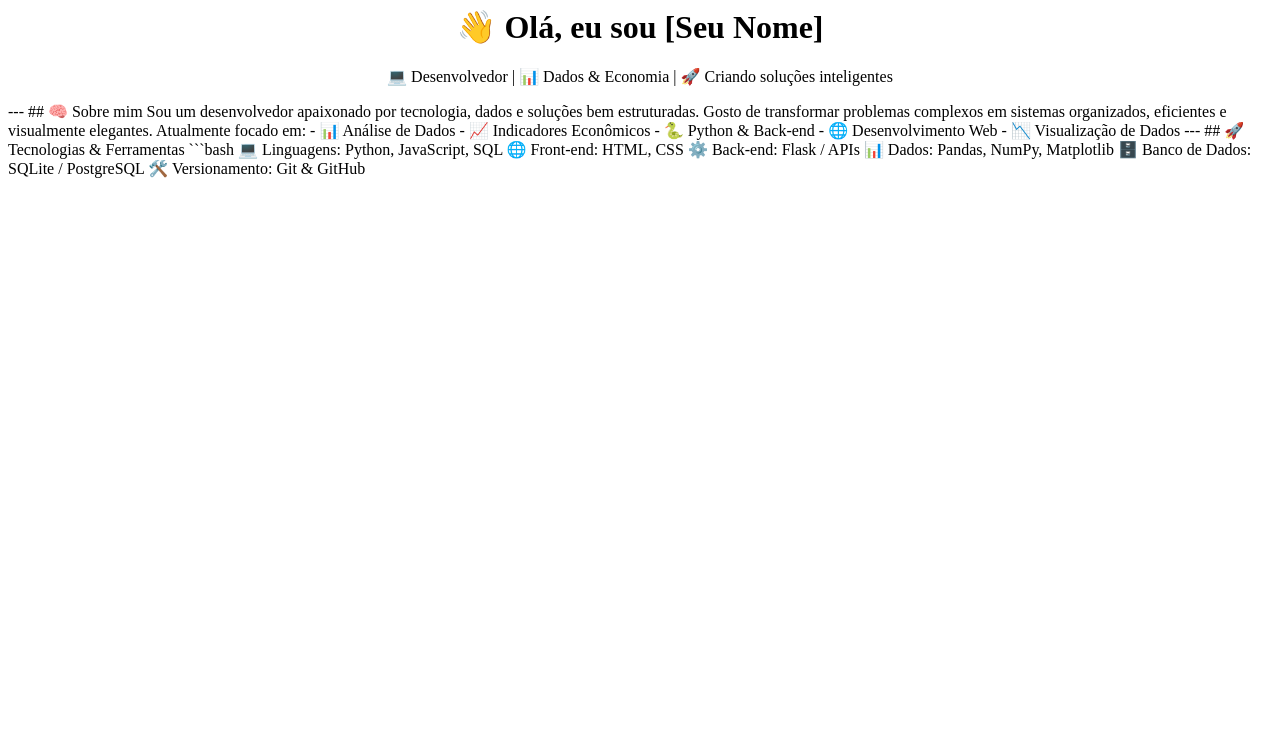
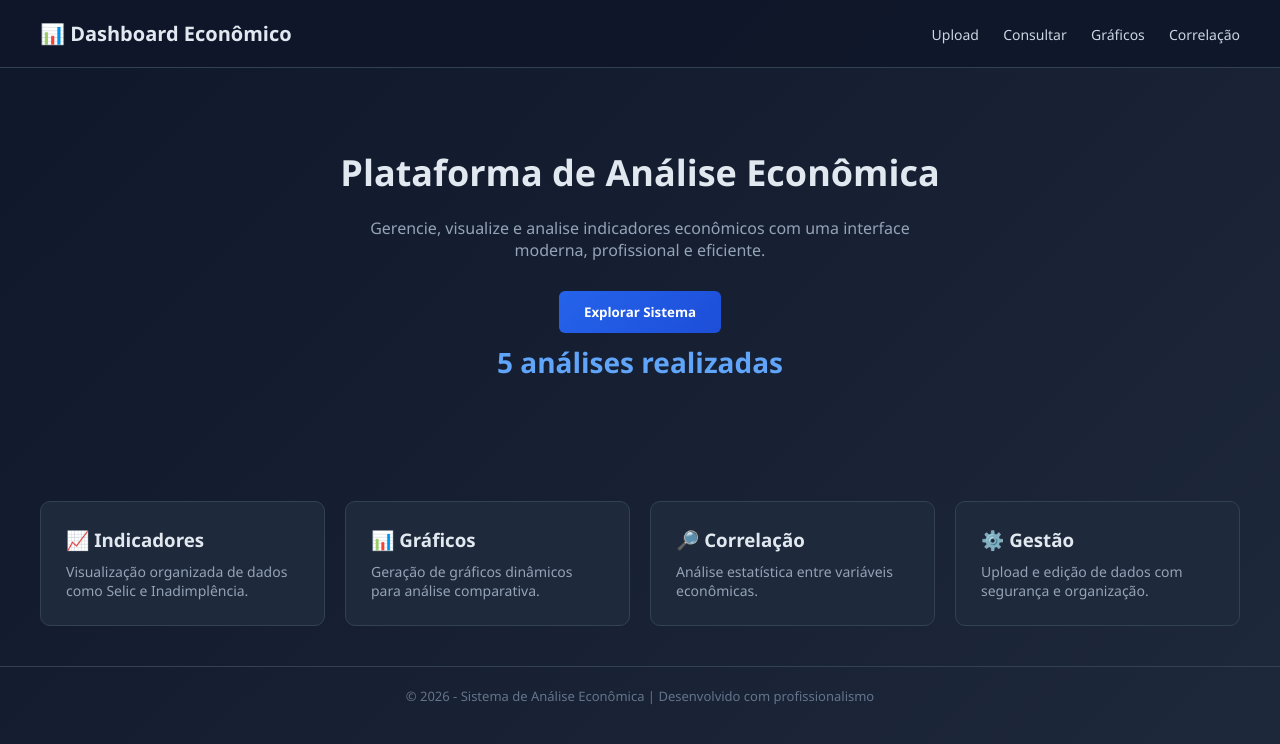
Before and after one commit to YuriMFernandes/YuriMFernandes.github.io, a plain HTML site: page index.html in a window 1280 px wide. Drawn offline with Linux system fonts and the light colour scheme.

Commit message:
Update index.html

````diff
--- a/index.html
+++ b/index.html
@@ -1,32 +1,189 @@
-<h1 align="center">👋 Olá, eu sou [Seu Nome]</h1>
+<!DOCTYPE html>
+<html lang="pt-BR">
+<head>
+    <meta charset="UTF-8">
+    <title>Dashboard Econômico</title>
+    <meta name="viewport" content="width=device-width, initial-scale=1.0">
 
-<p align="center">
-  💻 Desenvolvedor | 📊 Dados & Economia | 🚀 Criando soluções inteligentes
-</p>
+    <style>
+        * {
+            margin: 0;
+            padding: 0;
+            box-sizing: border-box;
+            font-family: 'Segoe UI', Tahoma, Geneva, Verdana, sans-serif;
+        }
 
----
+        body {
+            background: linear-gradient(135deg, #0f172a, #1e293b);
+            color: #e2e8f0;
+            min-height: 100vh;
+        }
 
-## 🧠 Sobre mim
+        header {
+            padding: 20px 40px;
+            display: flex;
+            justify-content: space-between;
+            align-items: center;
+            background: rgba(15, 23, 42, 0.95);
+            border-bottom: 1px solid #334155;
+        }
 
-Sou um desenvolvedor apaixonado por tecnologia, dados e soluções bem estruturadas.
-Gosto de transformar problemas complexos em sistemas organizados, eficientes e visualmente elegantes.
+        header h1 {
+            font-size: 20px;
+            font-weight: 600;
+        }
 
-Atualmente focado em:
+        nav a {
+            color: #cbd5e1;
+            text-decoration: none;
+            margin-left: 20px;
+            font-size: 14px;
+            transition: 0.3s ease;
+        }
 
-- 📊 Análise de Dados
-- 📈 Indicadores Econômicos
-- 🐍 Python & Back-end
-- 🌐 Desenvolvimento Web
-- 📉 Visualização de Dados
+        nav a:hover {
+            color: #ffffff;
+        }
 
----
+        .hero {
+            padding: 80px 40px;
+            text-align: center;
+        }
 
-## 🚀 Tecnologias & Ferramentas
+        .hero h2 {
+            font-size: 36px;
+            margin-bottom: 20px;
+        }
 
-```bash
-💻 Linguagens: Python, JavaScript, SQL
-🌐 Front-end: HTML, CSS
-⚙️ Back-end: Flask / APIs
-📊 Dados: Pandas, NumPy, Matplotlib
-🗄️ Banco de Dados: SQLite / PostgreSQL
-🛠️ Versionamento: Git & GitHub
+        .hero p {
+            color: #94a3b8;
+            max-width: 600px;
+            margin: 0 auto 30px auto;
+        }
+
+        .btn {
+            padding: 12px 25px;
+            border-radius: 6px;
+            border: none;
+            background: linear-gradient(135deg, #2563eb, #1d4ed8);
+            color: white;
+            font-weight: 600;
+            cursor: pointer;
+            transition: 0.3s ease;
+        }
+
+        .btn:hover {
+            transform: translateY(-2px);
+            box-shadow: 0 8px 20px rgba(37, 99, 235, 0.4);
+        }
+
+        .cards {
+            display: grid;
+            grid-template-columns: repeat(auto-fit, minmax(250px, 1fr));
+            gap: 20px;
+            padding: 40px;
+        }
+
+        .card {
+            background: #1e293b;
+            padding: 25px;
+            border-radius: 10px;
+            border: 1px solid #334155;
+            transition: 0.3s ease;
+        }
+
+        .card:hover {
+            transform: translateY(-5px);
+            border-color: #2563eb;
+        }
+
+        .card h3 {
+            margin-bottom: 10px;
+        }
+
+        .card p {
+            color: #94a3b8;
+            font-size: 14px;
+        }
+
+        footer {
+            text-align: center;
+            padding: 20px;
+            border-top: 1px solid #334155;
+            color: #64748b;
+            font-size: 13px;
+        }
+
+        .counter {
+            font-size: 28px;
+            font-weight: bold;
+            margin-top: 10px;
+            color: #60a5fa;
+        }
+    </style>
+</head>
+
+<body>
+
+<header>
+    <h1>📊 Dashboard Econômico</h1>
+    <nav>
+        <a href="/upload">Upload</a>
+        <a href="/consultar">Consultar</a>
+        <a href="/graficos">Gráficos</a>
+        <a href="/correlacao">Correlação</a>
+    </nav>
+</header>
+
+<section class="hero">
+    <h2>Plataforma de Análise Econômica</h2>
+    <p>
+        Gerencie, visualize e analise indicadores econômicos com uma interface moderna,
+        profissional e eficiente.
+    </p>
+    <button class="btn" onclick="mostrarMensagem()">Explorar Sistema</button>
+    <div class="counter" id="contador">0</div>
+</section>
+
+<section class="cards">
+    <div class="card">
+        <h3>📈 Indicadores</h3>
+        <p>Visualização organizada de dados como Selic e Inadimplência.</p>
+    </div>
+
+    <div class="card">
+        <h3>📊 Gráficos</h3>
+        <p>Geração de gráficos dinâmicos para análise comparativa.</p>
+    </div>
+
+    <div class="card">
+        <h3>🔎 Correlação</h3>
+        <p>Análise estatística entre variáveis econômicas.</p>
+    </div>
+
+    <div class="card">
+        <h3>⚙️ Gestão</h3>
+        <p>Upload e edição de dados com segurança e organização.</p>
+    </div>
+</section>
+
+<footer>
+    © 2026 - Sistema de Análise Econômica | Desenvolvido com profissionalismo
+</footer>
+
+<script>
+    function mostrarMensagem() {
+        alert("Bem-vindo ao Sistema de Análise Econômica 🚀");
+    }
+
+    let contador = 0;
+    const elemento = document.getElementById("contador");
+
+    setInterval(() => {
+        contador++;
+        elemento.textContent = contador + " análises realizadas";
+    }, 1000);
+</script>
+
+</body>
+</html>
````
